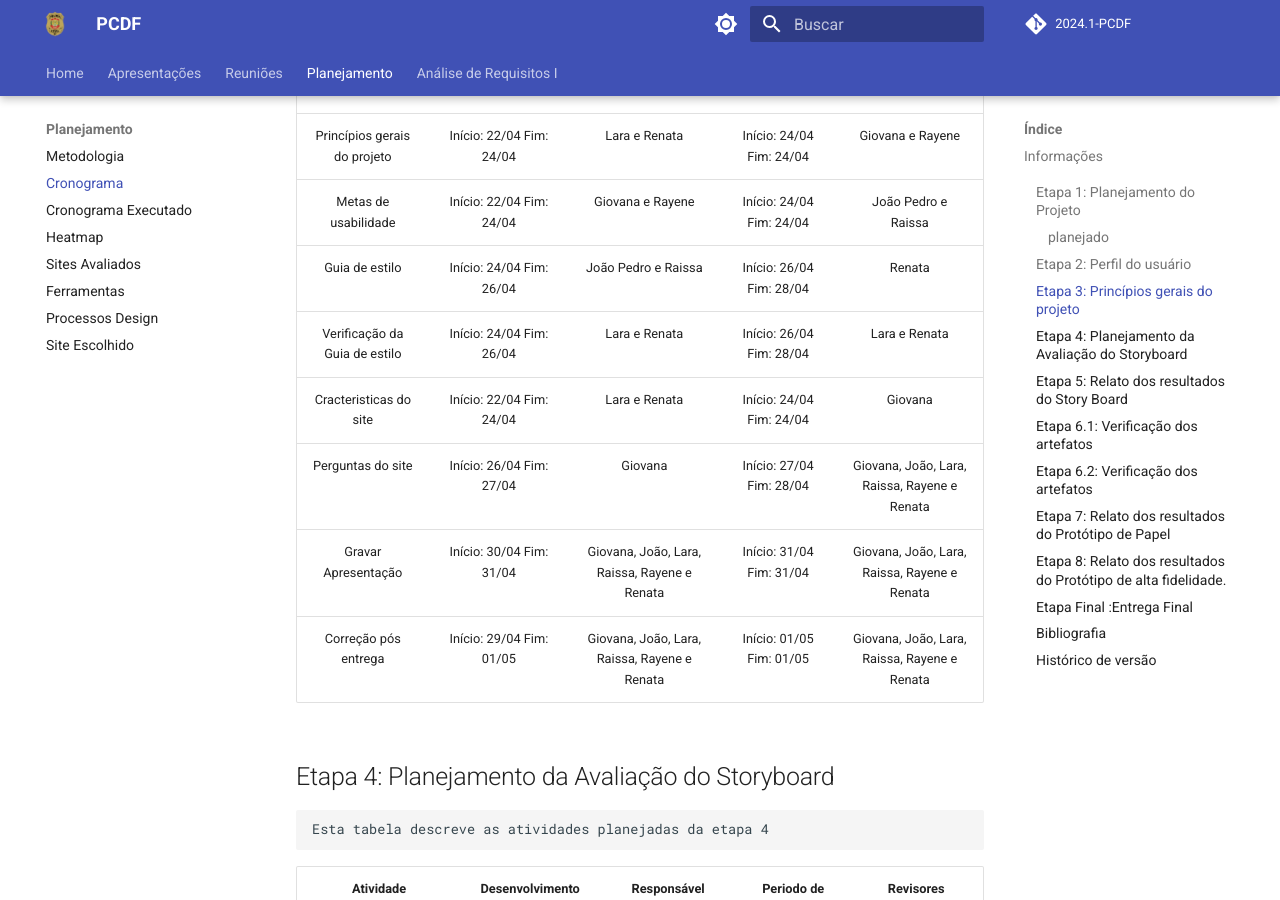
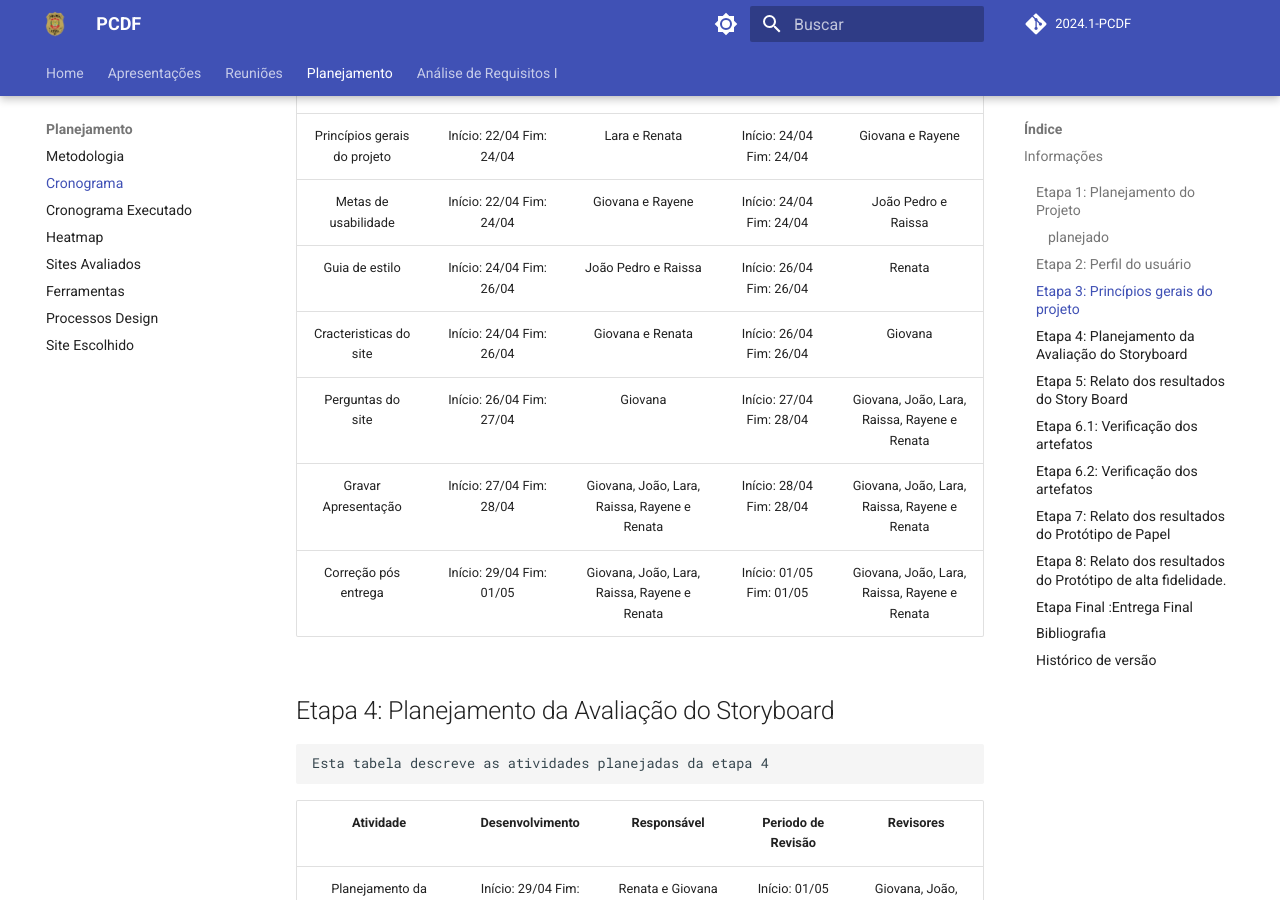
Before and after one commit to Interacao-Humano-Computador/2024.1-PCDF, an MkDocs documentation site: the page built from docs/planejamento/cronograma.md, in a window 1280 px wide and 900 px high, scrolled down 2462 px. Built offline with MkDocs 1.6.1 and Material for MkDocs 9.7.7, drawn with Linux system fonts in a browser that asks for light colours; comment, search, counter and statistics services are not loaded.

Commit message:
Correção do Cronograma

```diff
--- a/docs/planejamento/cronograma.md
+++ b/docs/planejamento/cronograma.md
@@ -48,11 +48,10 @@ Este documento tem objetivo de apresentar o cronograma que planejampos e que o g
 | :--------: | :----: | :--------------------:                    | :---------------: |:---------------: |
  Princípios gerais do projeto | Início: 22/04 Fim: 24/04 | Lara e Renata   | Início: 24/04 Fim: 24/04 | Giovana e Rayene |
 | Metas de usabilidade          | Início: 22/04 Fim: 24/04 | Giovana e Rayene   | Início: 24/04 Fim: 24/04 | João Pedro e Raissa   |
-| Guia de estilo  | Início: 24/04 Fim: 26/04 | João Pedro e Raissa | Início: 26/04 Fim: 28/04 | Renata   |
-| Verificação da Guia de estilo  | Início: 24/04 Fim: 26/04 |Lara e Renata  | Início: 26/04 Fim: 28/04 | Lara e Renata    |
-| Cracteristicas do site | Início: 22/04 Fim: 24/04 | Lara e Renata  | Início: 24/04 Fim: 24/04 | Giovana   |
+| Guia de estilo  | Início: 24/04 Fim: 26/04 | João Pedro e Raissa | Início: 26/04 Fim: 26/04 | Renata   |
+| Cracteristicas do site | Início: 24/04 Fim: 26/04 | Giovana e Renata  | Início: 26/04 Fim: 26/04 | Giovana   |
 | Perguntas do site | Início: 26/04 Fim: 27/04 | Giovana| Início: 27/04 Fim: 28/04 | Giovana, João, Lara, Raissa, Rayene e Renata   |
-| Gravar Apresentação| Início: 30/04 Fim: 31/04 | Giovana, João, Lara, Raissa, Rayene e Renata              | Início: 31/04 Fim: 31/04 | Giovana, João, Lara, Raissa, Rayene e Renata   |
+| Gravar Apresentação| Início: 27/04 Fim: 28/04 | Giovana, João, Lara, Raissa, Rayene e Renata              | Início: 28/04 Fim: 28/04 | Giovana, João, Lara, Raissa, Rayene e Renata   |
 | Correção pós entrega   | Início: 29/04 Fim: 01/05 | Giovana, João, Lara, Raissa, Rayene e Renata              | Início: 01/05 Fim: 01/05 | Giovana, João, Lara, Raissa, Rayene e Renata    |
 
 
@@ -160,4 +159,4 @@ Este documento tem objetivo de apresentar o cronograma que planejampos e que o g
 | :----------------------------------------------------------: | :-------------------------------: | :-------------------------------------------------: | :-------------------------------: |  :-------------------------------: | :-------------------------------: |
 | 1.0 |  Criação do cronograma no documento 03/04  | [Giovana Barbosa ](https://github.com/gio221) | 03/04 | [Renata Quadros](https://github.com/Renatinha28) | 07/04 |
 | 1.1 | Alterações de nomes   | [Giovana Barbosa ](https://github.com/gio221) | 07/04 | [Renata Quadros](https://github.com/Renatinha28) | 07/04 |
-|  1.2   | Correção pós entrega                   |   [Rayene Almeida ](https://github.com/rayenealmeida)      |   09/04   |              |                      |
+|  1.2   | Correção pós entrega                   |   [Rayene Almeida ](https://github.com/rayenealmeida)      |   09/04   |      [Giovana Barbosa ](https://github.com/gio221)         |       20/04               |
```
Also changed, not shown: docs/apresentacao/apresentacao02.md (+3 -2 lines), docs/planejamento/cronograma_executado.md (+2 -1 lines), docs/planejamento/metodologia.md (+3 -1 lines).
